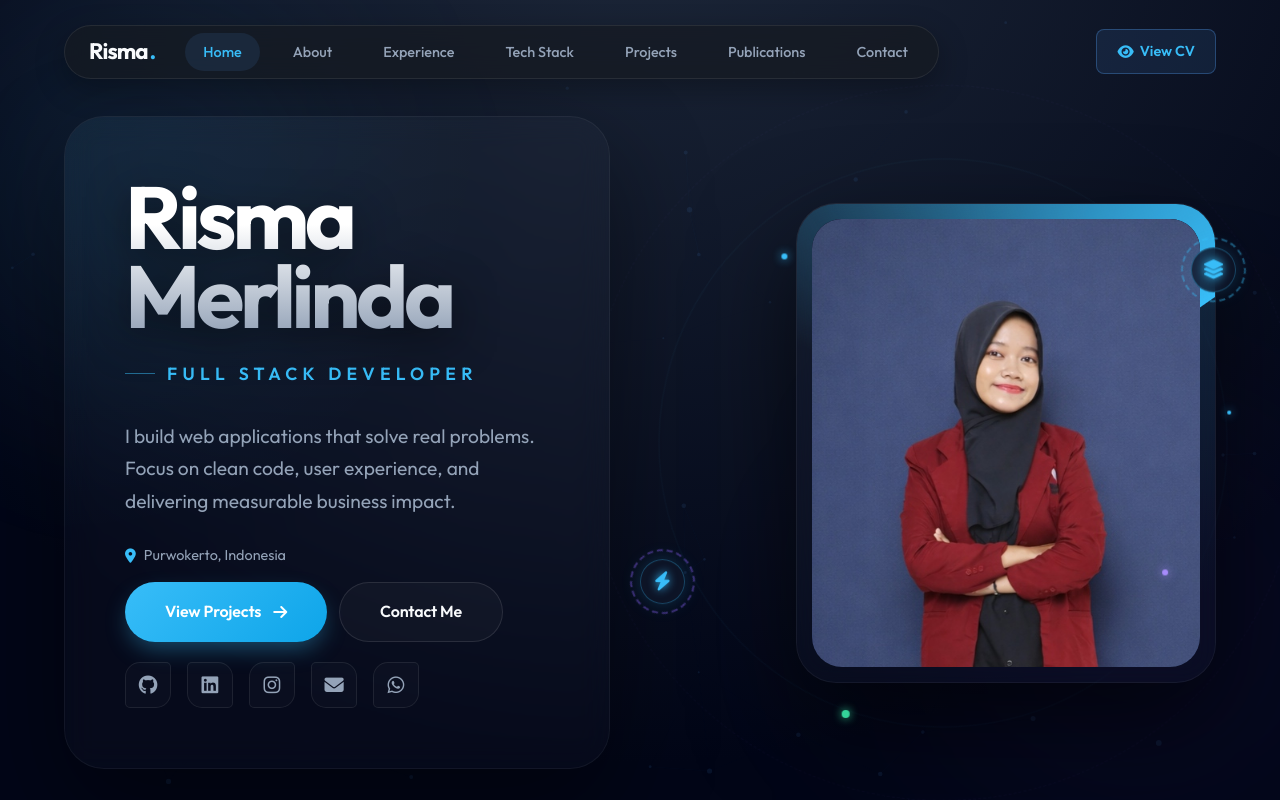
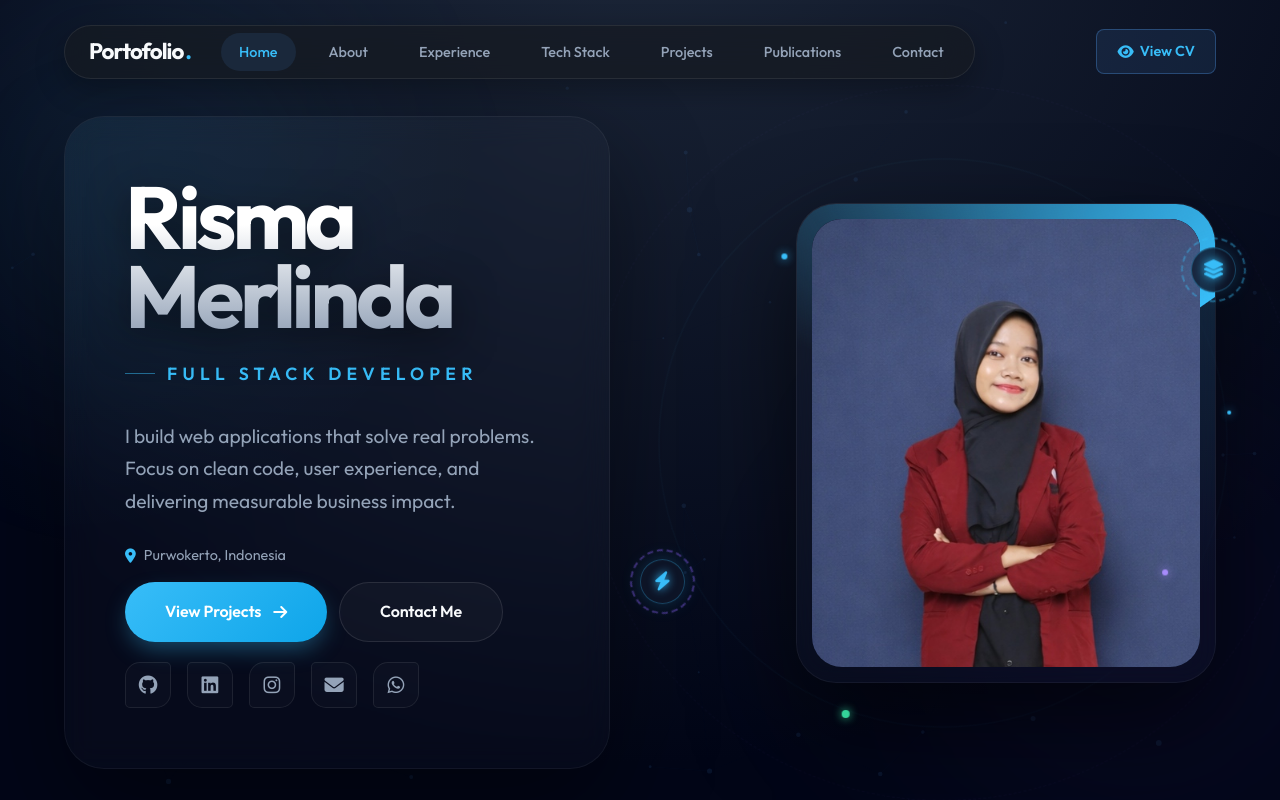
Before and after one commit to RismaMerlinda/Portofolio, a plain HTML site: page index.html in a window 1280 px wide. Shown: the top 800 px of the page. Drawn offline with Linux system fonts and the light colour scheme; no server answers.

Commit message:
Change logo text back to Portofolio

```diff
--- a/index.html
+++ b/index.html
@@ -33,7 +33,7 @@
     <header class="header">
         <nav class="navbar container">
             <div class="nav-pill">
-                <a href="#home" class="logo">Risma<span>.</span></a>
+                <a href="#home" class="logo">Portofolio<span>.</span></a>
                 <div class="menu-toggle" id="mobile-menu">
                     <span class="bar"></span>
                     <span class="bar"></span>
```
